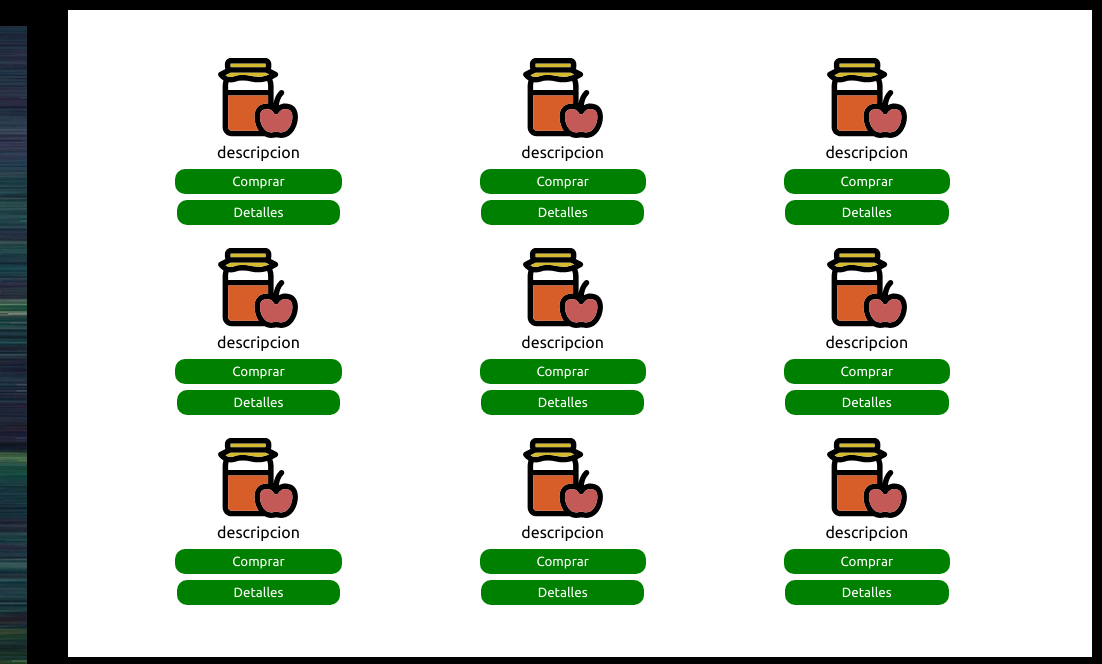
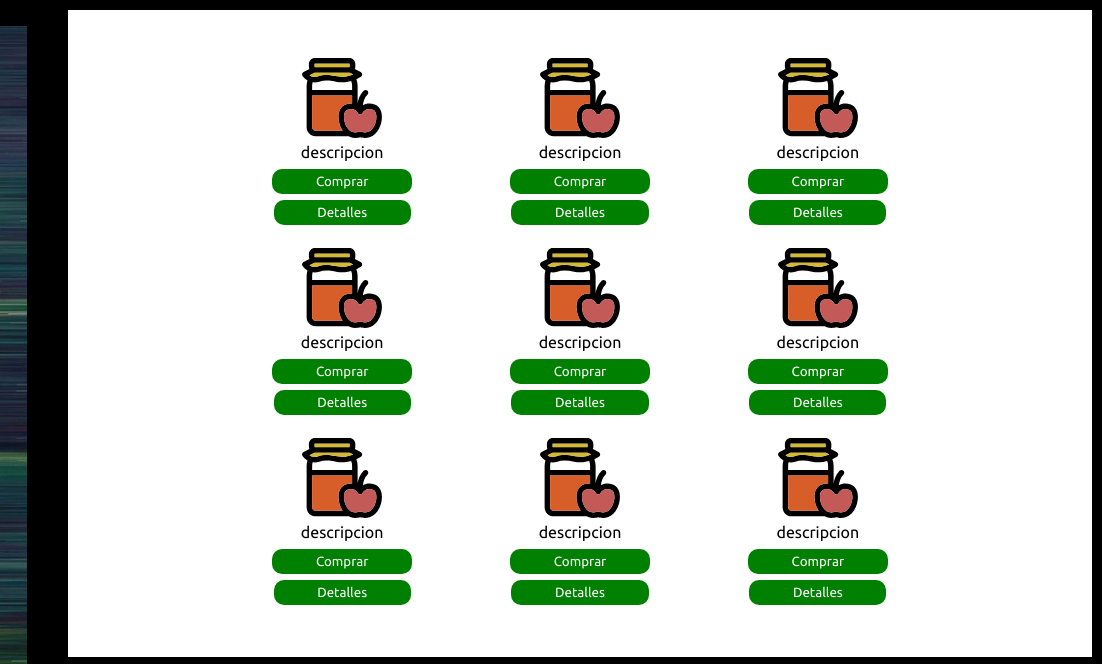
Before and after one commit to gabyx08/corazonDeMiTierra, a plain HTML site: page tienda.html in a window 1280 px wide. Shown: the top 664 px of the page, 178-1280 px from the left. Drawn offline with Linux system fonts and the light colour scheme.

Commit message:
width tienda-producto

```diff
--- a/assets/css/tiendita.css
+++ b/assets/css/tiendita.css
@@ -21,8 +21,9 @@
   display: flex;
   flex-direction: column;
   align-items: center;
+  justify-content: center;
   margin: 10px;
-  width: 30%;
+  width: 23%;
 }
 
 p{
```
